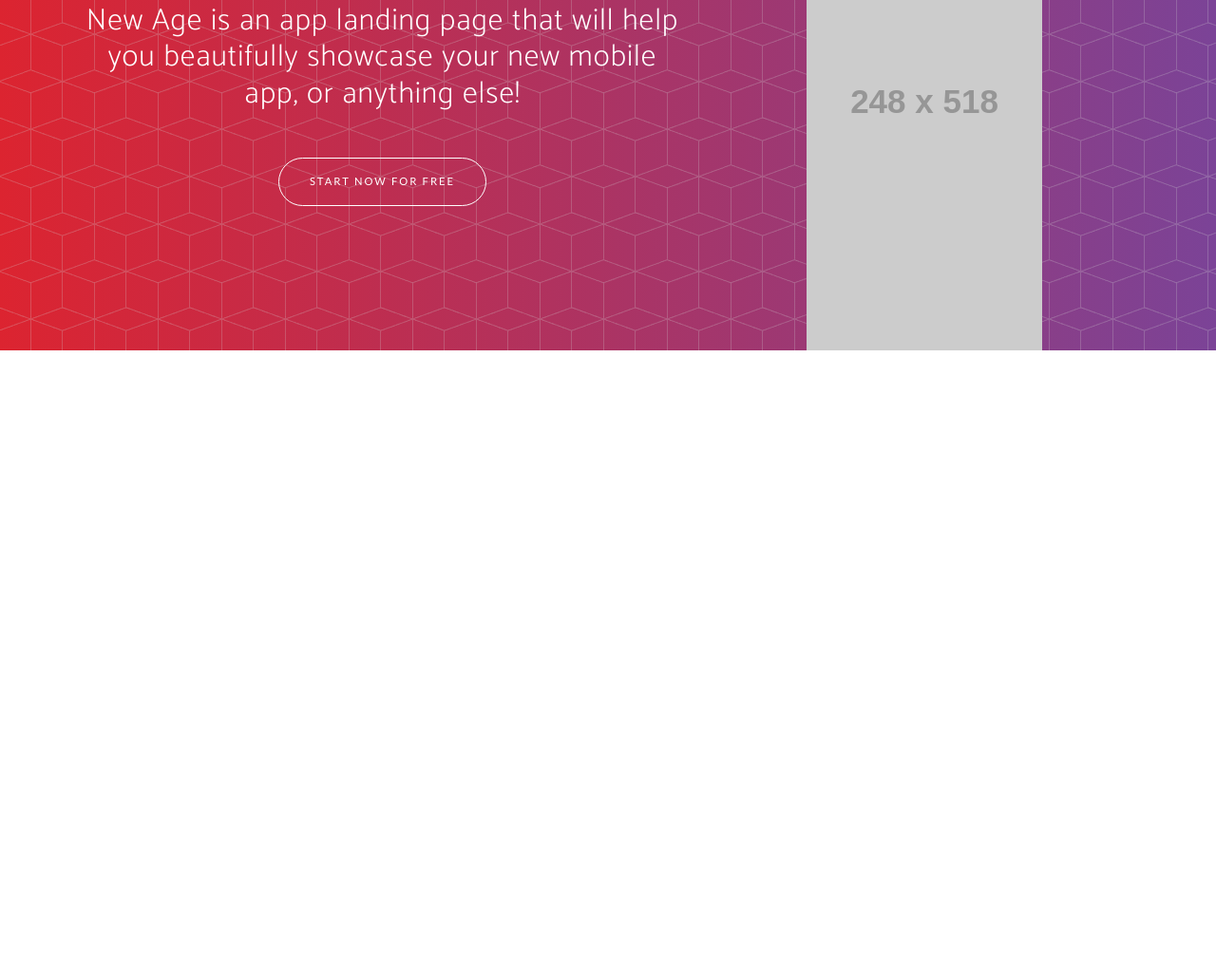
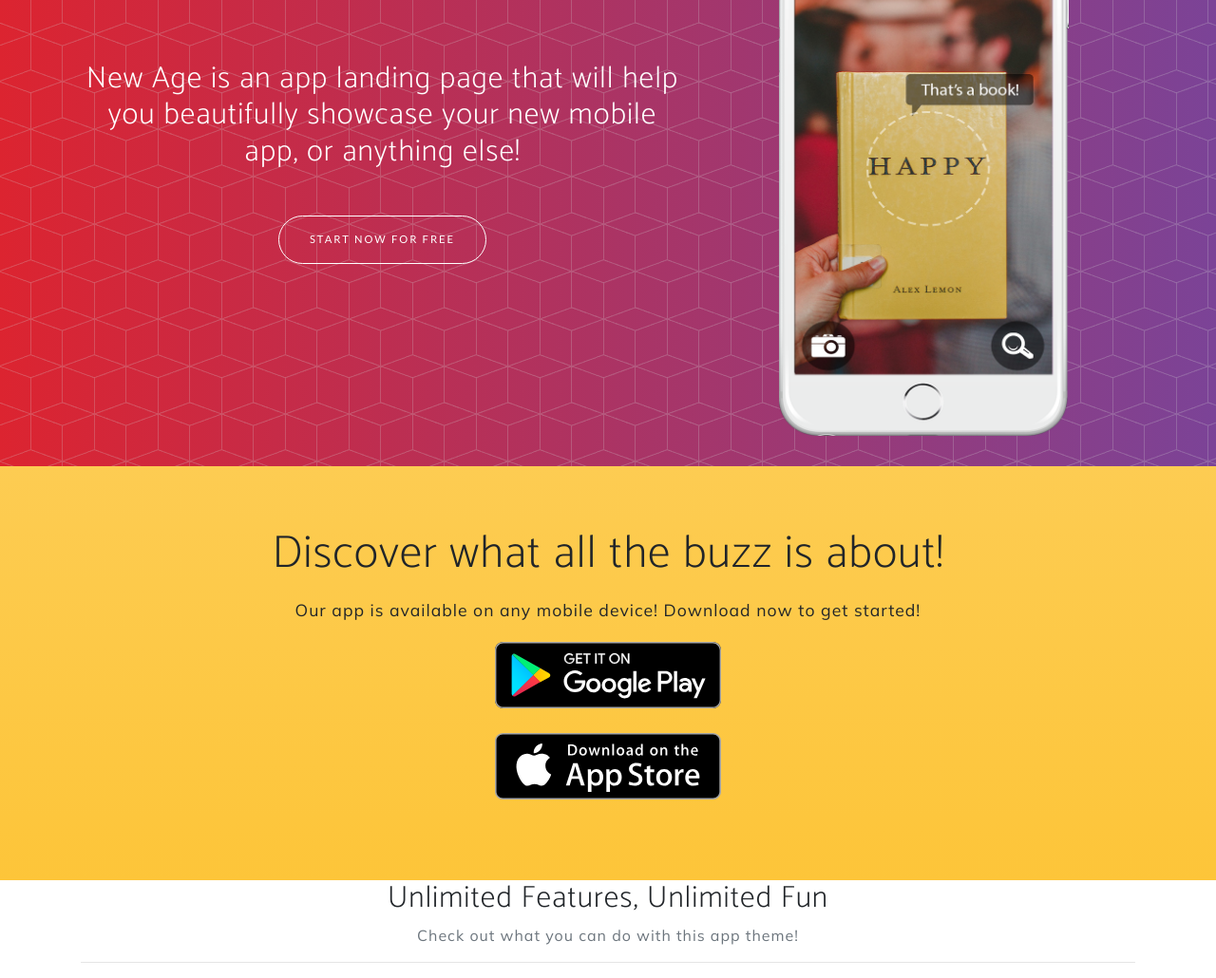
Before and after one commit to petert360/bs-sitebuild, a plain HTML site: page index.html in a window 1280 px wide. Shown: the part 277-1307 px from the top of the page at 95% size. Before the commit the page ends 800 px from the top, so only its background shows below. Drawn offline with nearby package versions, Linux system fonts and the light colour scheme; placeholder pictures from the web are drawn by us.

Commit message:
Features section

```diff
--- a/css/styles.css
+++ b/css/styles.css
@@ -14,6 +14,23 @@ body {
 
 * {
   box-sizing: border-box;
+}
+
+.bg-primary {
+  background: #fdcc52;
+  background: linear-gradient(#fdcc52, #fdc539);
+}
+
+h1, h2 {
+  font-family: 'Catamaran', 'Helvetica', 'Arial', 'sans-serif';
+  font-weight: 200;
+  letter-spacing: 1px;
+}
+
+p {
+  font-family: 'Mulish', 'Helvetica', 'Arial', 'sans-serif';
+  font-weight: 200;
+  letter-spacing: 1px;
 }
 
 .navbar .navbar-brand {
@@ -53,9 +70,6 @@ header.mainHeader {
 }
 
 h1 {
-  font-family: 'Catamaran', 'Helvetica', 'Arial', 'sans-serif';
-  font-weight: 200;
-  letter-spacing: 1px;
   font-size: 2rem;
 }
 
@@ -75,6 +89,11 @@ h1 {
   border: 1px solid #fdcc52;
   background-color: #fdcc52;
   transition: all .3s;
+}
+
+.placeholder img {
+  padding: 2rem;
+  height: 40rem;
 }
 
 /*
@@ -100,3 +119,28 @@ h1 {
   right: 6%;
 }
 */
+
+section.download {
+  position: relative;
+  padding: 4rem 0;
+}
+
+section.download h2 {
+  font-size: 3rem;
+  margin-bottom: 1rem;
+}
+
+section.download p {
+  font-size: 1.1rem;
+  margin-bottom: 1rem;
+}
+
+section.download .badges .badge-link {
+  display: block;
+  margin-bottom: 1rem;
+}
+
+section.download .badges .badge-link img {
+  height: 5rem;
+  padding: .3rem;
+}
--- a/index.html
+++ b/index.html
@@ -57,12 +57,40 @@
                     </div>
                 </div>
                 <div class="col-lg-5 my-auto text-center">
-                    <img src="https://dummyimage.com/248x518/000/fff.jpg&text=Phone+Placeholder+(1248x2518)"
-                        alt="phone">
+                    <div class="placeholder">
+                    <!-- <img src="https://dummyimage.com/248x518/000/fff.jpg&text=Phone+Placeholder+(1248x2518)"
+                        alt="phone"> -->
+                        <img src="./img/mobilephone.png" alt="phone">
+                    </div>
                 </div>
             </div>
         </div>
     </header>
+
+    <section class="download bg-primary text-center">
+        <div class="container">
+            <div class="row">
+                <div class="col-md-8 mx-auto">
+                    <h2 class="section-heading">Discover what all the buzz is about!</h2>
+                    <p>Our app is available on any mobile device! Download now to get started!</p>
+                    <div class="badges">
+                        <a class="badge-link" href="#"><img src="./img/google-play-badge.svg" alt="google"></a>
+                        <a class="badge-link" href="#"><img src="./img/app-store-badge.svg" alt="apple"></a>
+                    </div>
+                </div>
+            </div>
+        </div>
+    </section>
+
+    <section class="features">
+        <div class="container">
+            <div class="section-heading text-center">
+                <h2>Unlimited Features, Unlimited Fun</h2>
+                <p class="text-muted">Check out what you can do with this app theme!</p>
+                <hr>
+            </div>
+        </div>
+    </section>
 
     <!-- Optional JavaScript -->
     <!-- jQuery first, then Popper.js, then Bootstrap JS -->
```
Also changed, not shown: img/mobilephone.png (added).
